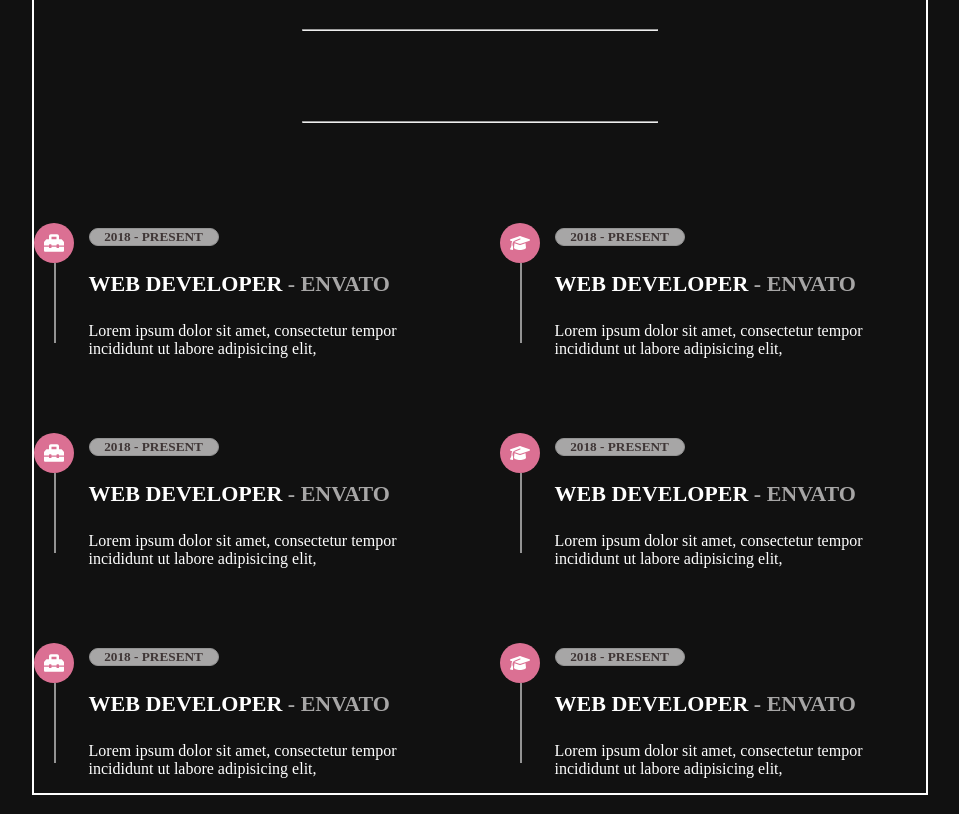
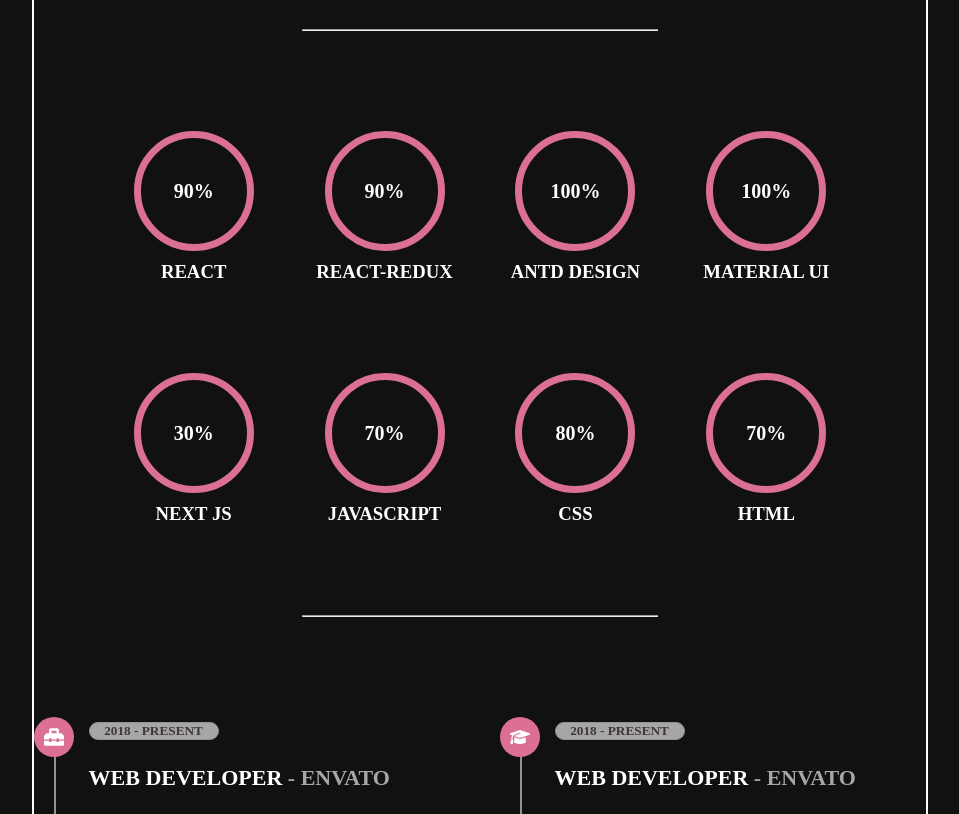
Before and after one commit to Jounabbas/My_Portfolio, a React (Create React App) app: page /about in a window 1280 px wide. Shown: the part 660-1474 px from the top of the page, without its empty margins (160-1119 px from the left). Built offline with nearby package versions, Linux system fonts and the light colour scheme.

Commit message:
required something change

```diff
--- a/src/App.css
+++ b/src/App.css
@@ -6,7 +6,9 @@
 body{
  opacity: 1;
 }
-
+#acquabor{
+  border: 7px solid #55efc4;
+}
 #acquah:hover{
   background-color: #55efc4;
   transition: all .3s ease-in-out;
@@ -22,6 +24,9 @@
 }
 #acquab{
   border:2px solid #55efc4;
+}
+#yellowbor{
+  border: 7px solid #ffb400;
 }
 #yellowh:hover{
   background-color: #ffb400;
@@ -40,6 +45,9 @@
   background-color: #fd79a8;
   transition: all .3s ease-in-out;
 }
+#picobor{
+  border: 7px solid #fd79a8;
+}
 #pico{
   background-color: #fd79a8;
 }
@@ -52,6 +60,9 @@
 #orangeh:hover{
   background-color: #e17055;
   transition: all .3s ease-in-out;
+}
+#orangebor{
+  border: 7px solid #e17055;
 }
 #orange{
   background-color: #e17055;
@@ -66,6 +77,9 @@
   background-color: #0652DD;
   transition: all .3s ease-in-out;
 }
+#bluebor{
+  border: 7px solid #0652DD;
+}
 #blue{
   background-color: #0652DD;
 }
@@ -78,6 +92,9 @@
 #roseh:hover{
   background-color: #FDA7DF;
   transition: all .3s ease-in-out;
+}
+#rosebor{
+  border: 7px solid #FDA7DF;
 }
 #rose{
   background-color: #FDA7DF;
@@ -92,6 +109,9 @@
   background-color: #0fbcf9;
   transition: all .3s ease-in-out;
 }
+#diskobor{
+  border: 7px solid #0fbcf9;
+}
 #disko{
   background-color: #0fbcf9;
 }
@@ -104,6 +124,9 @@
 #redh:hover{
   background-color: #f53b57;
   transition: all .3s ease-in-out;
+}
+#redbor{
+  border: 7px solid #f53b57;
 }
 #red{
   background-color: #f53b57;
@@ -118,6 +141,9 @@
   background-color: #05c46b;
   transition: all .3s ease-in-out;
 }
+#greenbor{
+  border: 7px solid #05c46b;
+}
 #green{
   background-color: #05c46b;
 }
--- a/src/component/About.js
+++ b/src/component/About.js
@@ -130,6 +130,58 @@
     </div>
 
 
+    <div className="skil_section">
+      <div className="skill_detail" style={mode?{}:{color:"#626262"}}>
+        <div className="skill_name" id={`${color}bor`} style={mode?{}:{color:"#626262"}}>
+          90%
+        </div>
+        <h3>REACT</h3>
+      </div>
+      <div className="skill_detail" style={mode?{}:{color:"#626262"}}>
+        <div className="skill_name" id={`${color}bor`} style={mode?{}:{color:"#626262"}}>
+          90%
+        </div>
+        <h3>REACT-REDUX</h3>
+      </div>
+      <div className="skill_detail" style={mode?{}:{color:"#626262"}}>
+        <div className="skill_name" id={`${color}bor`} style={mode?{}:{color:"#626262"}}>
+          100%
+        </div>
+        <h3>ANTD DESIGN</h3>
+      </div>
+      <div className="skill_detail" style={mode?{}:{color:"#626262"}}>
+        <div className="skill_name" id={`${color}bor`} style={mode?{}:{color:"#626262"}}>
+          100%
+        </div>
+        <h3>MATERIAL UI</h3>
+      </div>
+      <div className="skill_detail" style={mode?{}:{color:"#626262"}}>
+        <div className="skill_name" id={`${color}bor`} style={mode?{}:{color:"#626262"}}>
+          30%
+        </div>
+        <h3>NEXT JS</h3>
+      </div>
+      <div className="skill_detail" style={mode?{}:{color:"#626262"}}>
+        <div className="skill_name" id={`${color}bor`} style={mode?{}:{color:"#626262"}}>
+          70%
+        </div>
+        <h3>JAVASCRIPT</h3>
+      </div>
+      <div className="skill_detail" style={mode?{}:{color:"#626262"}}>
+        <div className="skill_name" id={`${color}bor`} style={mode?{}:{color:"#626262"}}>
+          80%
+        </div>
+        <h3>CSS</h3>
+      </div>
+      <div className="skill_detail" style={mode?{}:{color:"#626262"}}>
+        <div className="skill_name" id={`${color}bor`} style={mode?{}:{color:"#626262"}}>
+          70%
+        </div>
+        <h3>HTML</h3>
+      </div>
+
+    </div>
+
     <div className="horizenatl_line">
         <hr/>
     </div>
--- a/src/css_component/about.css
+++ b/src/css_component/about.css
@@ -75,6 +75,40 @@
 }
 
 
+.skil_section{
+    display: grid;
+    grid-template-columns: 1fr 1fr 1fr 1fr;
+    column-gap: 50px;
+    row-gap: 90px;
+    margin-top: 100px;
+    width: 80%;
+    margin-left: 10%;
+}
+.skill_detail {
+    display: flex;
+    flex-direction: column;
+    justify-content: center;
+    align-items: center;
+    color: white;
+}
+.skill_detail h3{
+    margin-top: 10px;
+}
+
+.skill_name{
+    display: flex;
+    justify-content: center;
+    align-items: center;
+    color: white;
+    font-weight: bold;
+    font-size: 20px;
+    width: 120px;
+    height: 120px;
+    border: 7px solid palevioletred;
+    border-radius: 50%;
+}
+
+
 
 
 .education_part{
```
